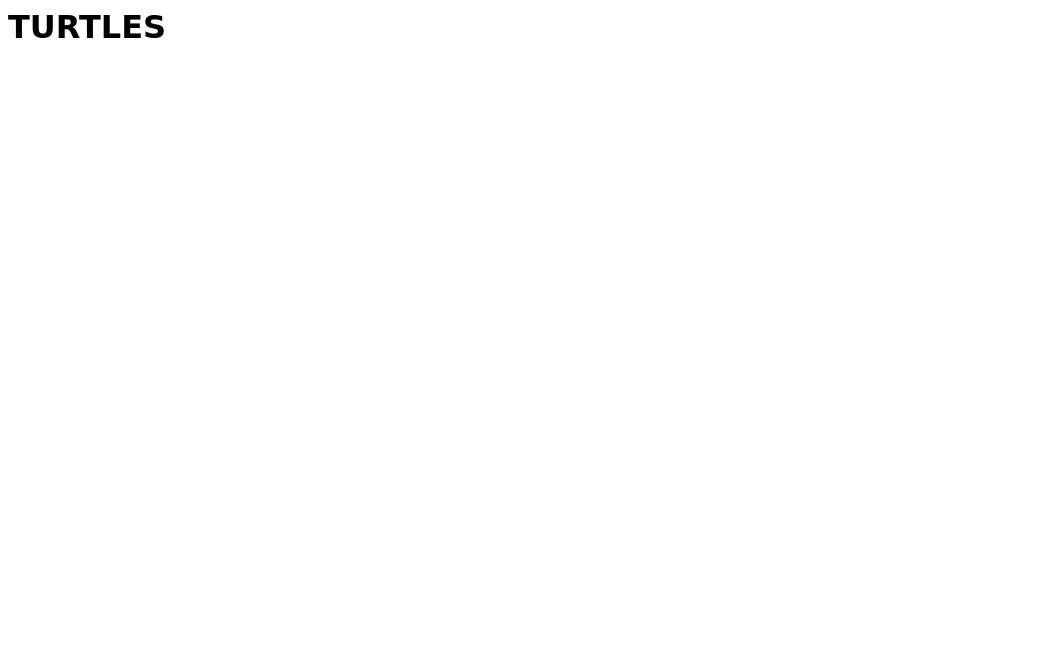
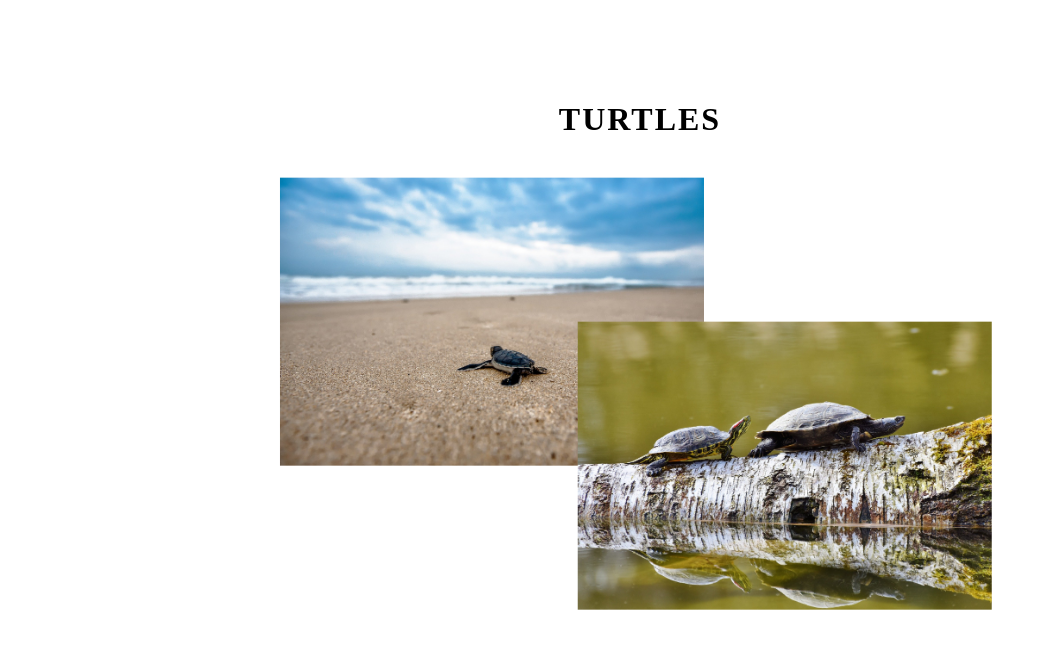
Before and after one commit to staten-island-tech/box-model-Aarthi28, a plain HTML site: page index.html in a window 1280 px wide. Shown: the whole page, without its empty margins (0-1047 px from the left). Drawn offline with Linux system fonts and the light colour scheme; a web font is replaced by a local one.

Commit message:
11/19/19

```diff
--- a/index.html
+++ b/index.html
@@ -10,9 +10,12 @@
 </head>
 <body>
     <header class="header">
-        <div class="div">
+        <div class="header-text">
             <h1> turtles </h1>
+            <img src="media/turtle1.jpg" alt="" class="img1">
+            <img src="media/turtle2.jpg" alt="" class="img2">
         </div>
     </header>
+
 </body>
 </html>
--- a/style.css
+++ b/style.css
@@ -1,5 +1,7 @@
-div{
-    font-family: 'Calistoga', cursive;
+body{
+    padding: 0;
+    margin: 0;
+    box-sizing: border-box;
 }
 
 div h1{
@@ -7,6 +9,35 @@ div h1{
 }
 
 .header {
+    background:linear-gradient(to bottom,rgba(3,169,244, 0.7),
+    rgba(175,180,43, 0.7))
+    font-family: 'Calistoga', cursive;
     height: 100vh;
-    background-color: linear-gradie ;
+    position: relative;
 }
+
+.header-text{
+    position: absolute;
+    top: 15%;
+    left: 50%;
+    transform: translate(-50%, -50%);
+    letter-spacing: 2px;
+}
+
+.img1{
+    height: 3in;
+    position: absolute;
+    top: 50%;
+    left: 50%;
+    transform: translate(-85%, 20%);
+    z-index: 0;
+}
+
+.img2{
+    height: 3in;
+    position: absolute;
+    top: 50%;
+    left: 50%;
+    transform: translate(-15%, 70%);
+    z-index: 0;
+}
```
